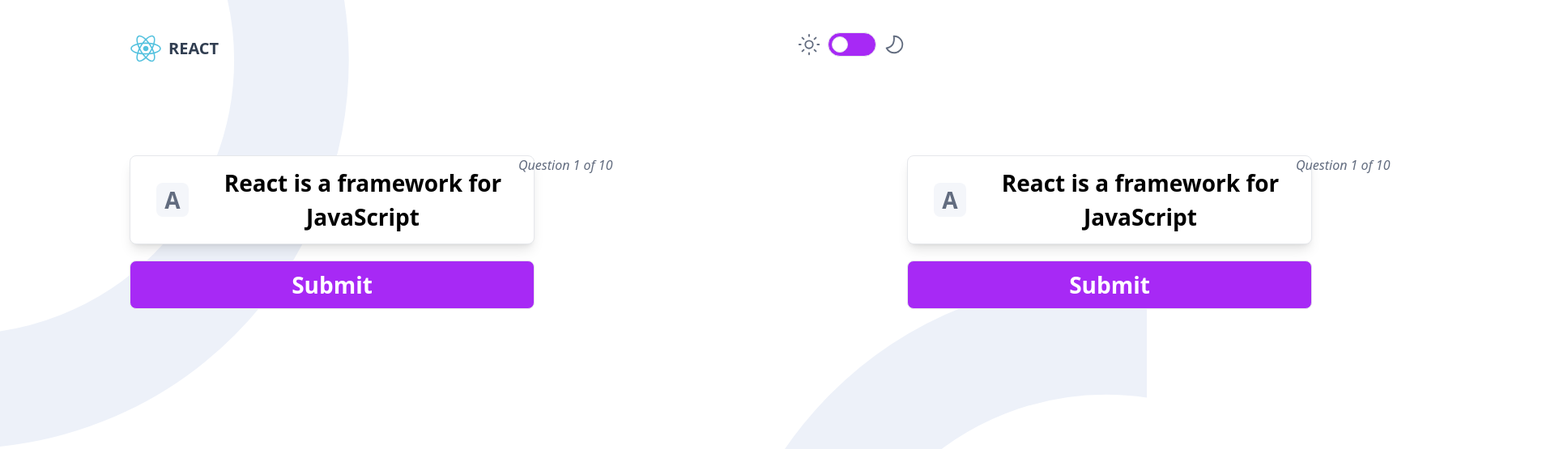
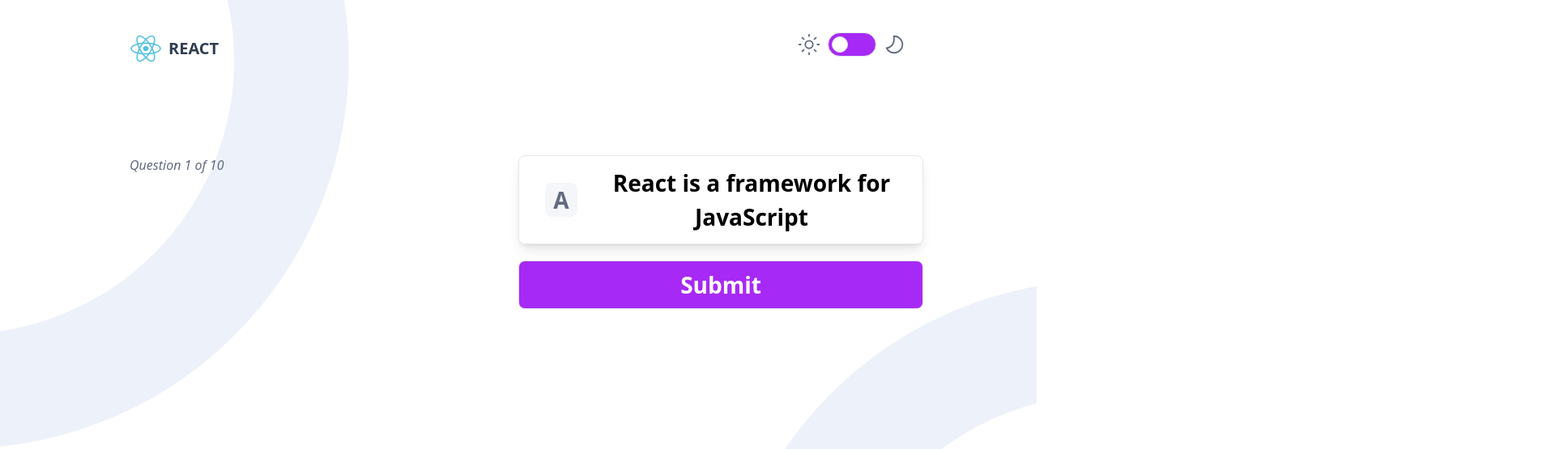
Before and after one commit to muhammetsalihaslan/quizapp, a Next.js app: page /react in a window 1280 px wide. Shown: the top 555 px of the page at 81% size, 1920 px wide, since content can reach past the window. Built offline with nearby package versions, Linux system fonts and the light colour scheme.

Commit message:
filterfunc

```diff
--- a/app/react/page.js
+++ b/app/react/page.js
@@ -1,12 +1,16 @@
 import Navbar from "@/components/navbar";
 import Question from "@/components/question";
 import React from "react";
+import data from "../../public/data/data.json";
 
 const ReactQuestion = () => {
+  const filteredQuestions = data.quizzes.filter(
+    (quiz) => quiz.title === "REACT"
+  );
   return (
     <div>
       <Navbar title="REACT" src="/images/react-svgrepo-com.svg" />
-      <Question />
+      <Question question={filteredQuestions} />
     </div>
   );
 };
--- a/components/question.jsx
+++ b/components/question.jsx
@@ -1,17 +1,19 @@
-import React from "react";
+"use client";
+import React, { useState } from "react";
 import data from "../public/data/data.json";
 
-const Question = () => {
+const Question = ({ question }) => {
+  const [noq, setNoq] = useState(0);
   return (
     <div className="flex justify-center h-screen mt-[4rem] ">
-      {data.quizzes.map((quiz) => (
+      {question.map((quiz) => (
         <div className="w-3/4 justify-between flex h-3/4 flex-row mt-[3rem]  ">
           <div className=" w-1/2 flex flex-col justify-between ">
             <div className="flex flex-col gap-y-8">
               <p className="italic text-[#626C7F]">
-                Question 1 of {quiz.questions.length}
+                Question {noq + 1} of {quiz.questions.length}
               </p>
-              <p className="text-[36px] font-bold">{quiz.questions.question}</p>
+              <p className="text-[36px] font-bold">{}</p>
             </div>
             <div className="border border-black w-[500px] rounded-full h-[15px]"></div>
           </div>
```
